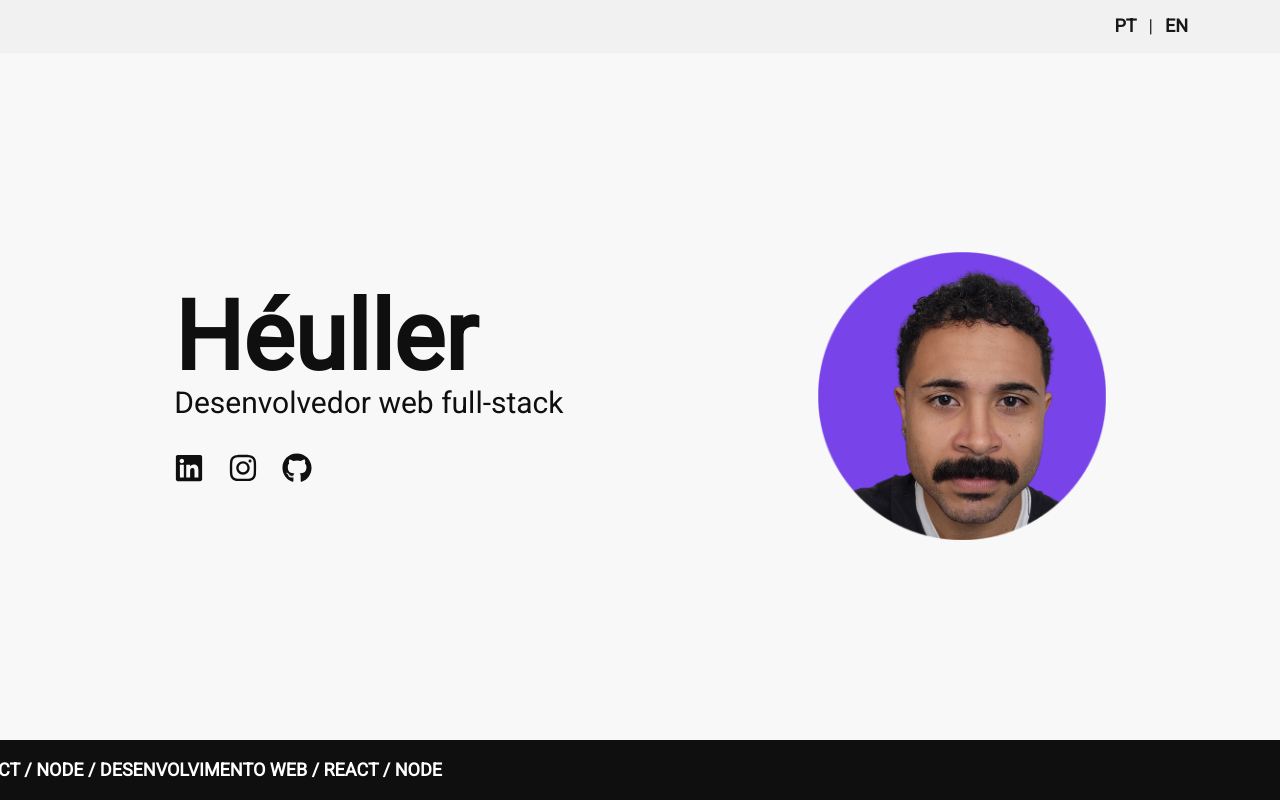
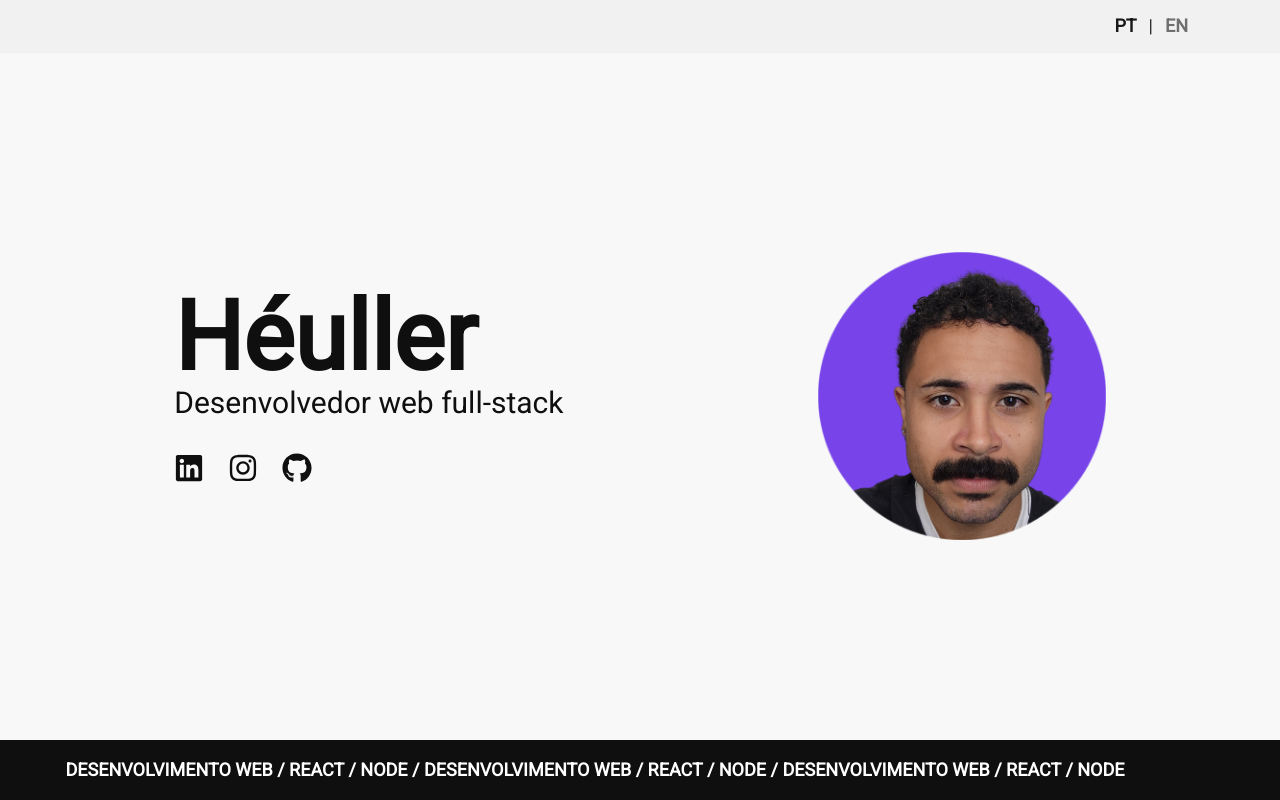
Before and after one commit to heullersuarez/curriculum, a Next.js app: page / in a window 1280 px wide. Shown: the top 800 px of the page. Built offline with nearby package versions, Linux system fonts and the light colour scheme.

Commit message:
some fixes

```diff
--- a/src/app/components/HeaderBottomBar.js
+++ b/src/app/components/HeaderBottomBar.js
@@ -34,7 +34,7 @@ export default function HeaderBar() {
         <div className="bg-dark text-white overflow-hidden flex" ref={divRef}>
              <motion.div
                 animate={{ x: ['100vw', '10vw', '-100vw'] }}
-                transition={{ ease: "backOut", duration: 10, repeat: Infinity }}>
+                transition={{ ease: "backOut", duration: 15, repeat: Infinity }}>
                 <p className="py-4 text-sm  md:text-lg uppercase font-semibold text-end whitespace-nowrap  w-full">
                     <span ref={textRef} className={textWidth ? "text-white": "text-black"}>
                         {dynamicText.slice(0,-1)}
--- a/src/app/components/HeaderLanguageBar.js
+++ b/src/app/components/HeaderLanguageBar.js
@@ -1,7 +1,7 @@
 export default function () {
     return(
         <div className="bg-light opacity-90 shadow-sm flex justify-end items-center md:px-20 py-3 text-lg">
-          <button className="btn-language">PT</button> | <button className="btn-language">EN</button>
+          <button className="btn-language active-language">PT</button> | <button className="btn-language">EN</button>
         </div>
     )
 }
--- a/src/app/globals.css
+++ b/src/app/globals.css
@@ -4,6 +4,10 @@
 
 @layer components {
   .btn-language {
-    @apply px-3 font-bold text-black hover:text-opacity-80
+    @apply px-3 font-bold text-black text-opacity-60 hover:text-opacity-40
+  }
+
+  .active-language {
+    @apply text-opacity-100
   }
 }
```
